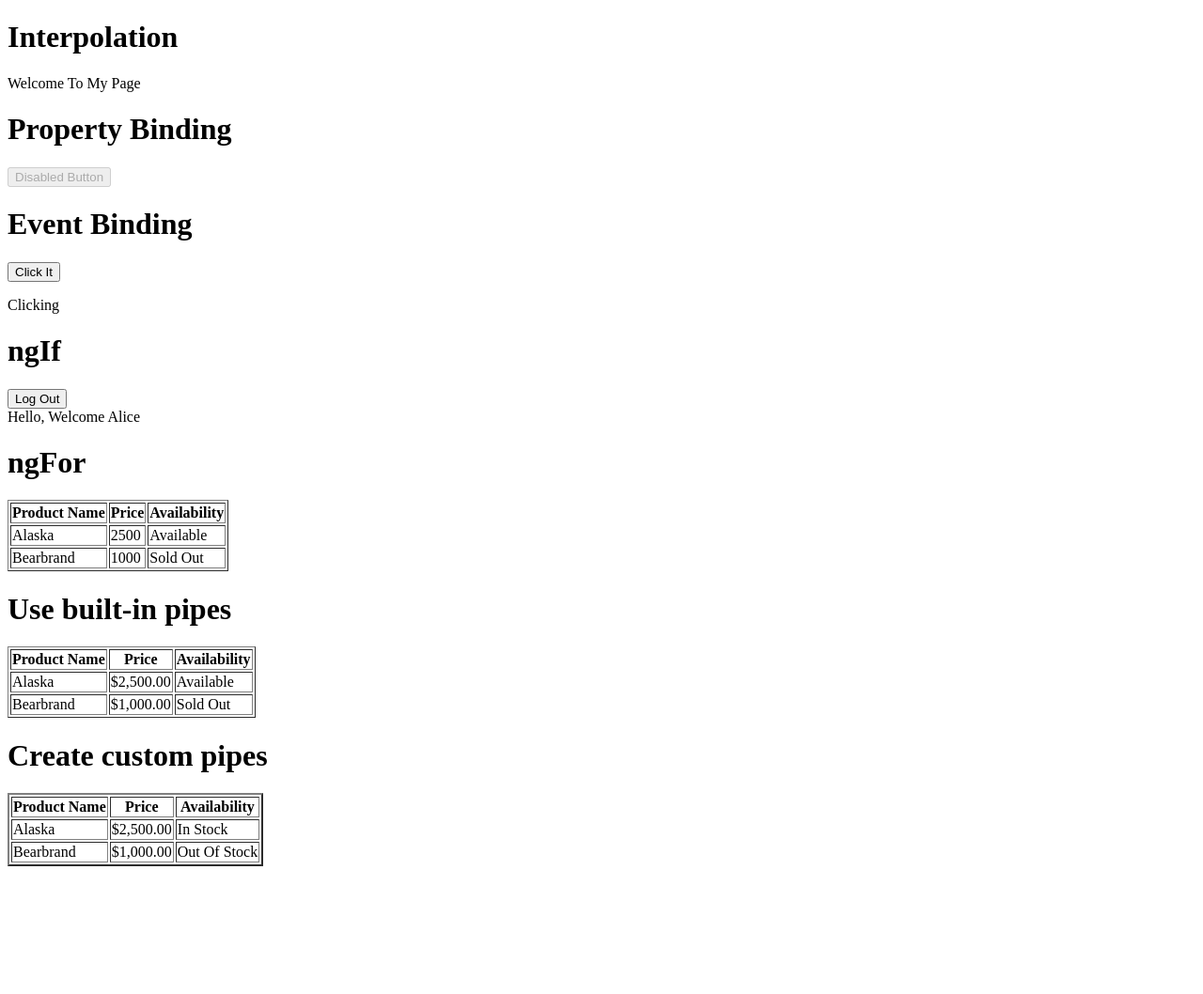
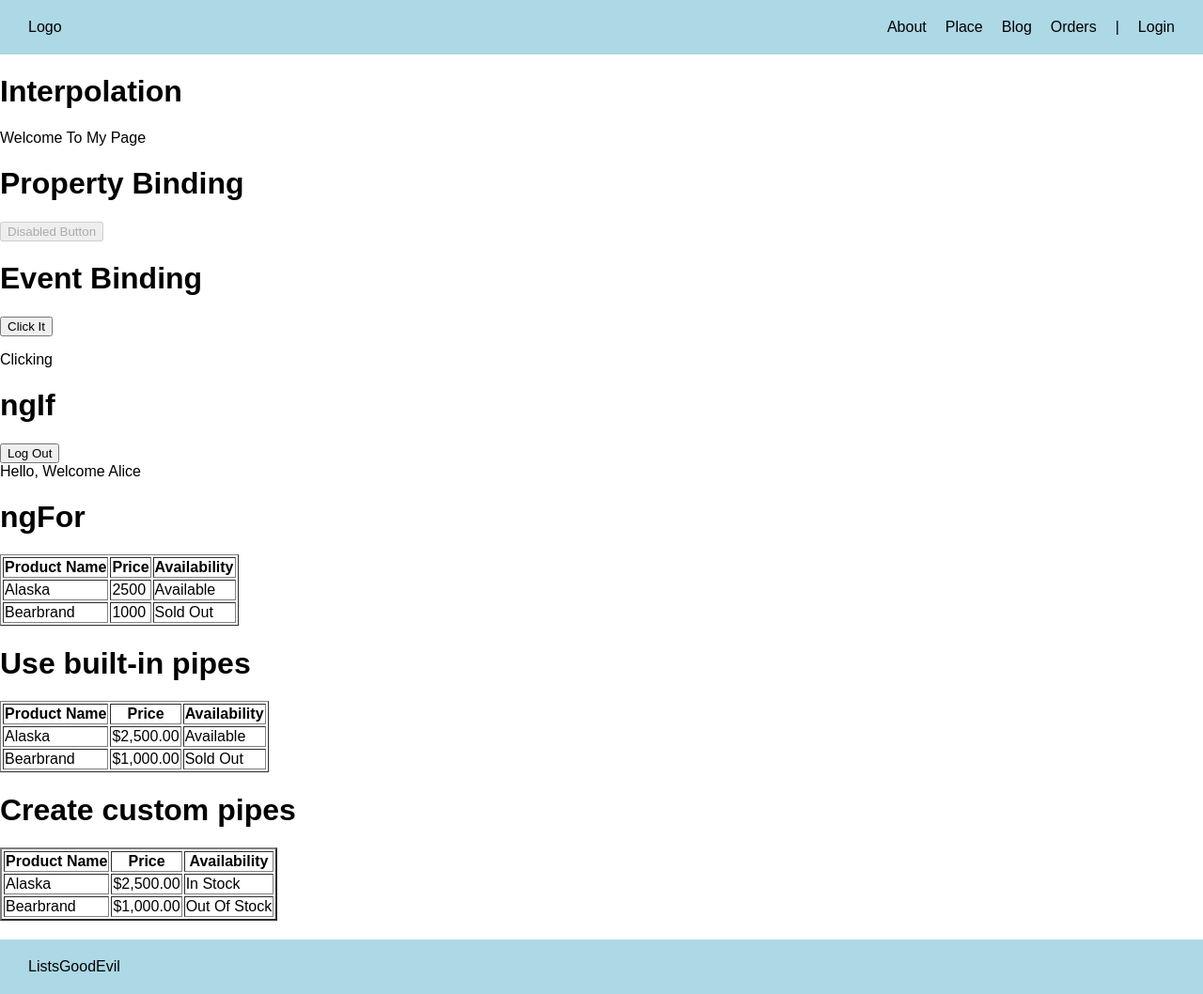
Before and after one commit to EmmanuelPangan/ojt-training, an Angular app: page /login in a window 1280 px wide. Shown: the whole page at 94% size. Before the commit the page ends 930 px from the top, so only its background shows below. Built offline with nearby package versions, Linux system fonts and the light colour scheme.

Commit message:
Create header and footer component

```diff
--- a/src/app/app.component.html
+++ b/src/app/app.component.html
@@ -1,4 +1,11 @@
+<app-head>
+
+</app-head>
 <app-header>
 
 
 </app-header>
+
+<app-foot>
+
+</app-foot>
--- a/src/app/app.module.ts
+++ b/src/app/app.module.ts
@@ -4,12 +4,16 @@ import { NgModule } from '@angular/core';
 import { AppComponent } from './app.component';
 import { HeaderComponent } from './header/header.component';
 import { AvailabilityStatusPipe } from './availability-status.pipe';
+import { HeadComponent } from './head/head.component';
+import { FootComponent } from './foot/foot.component';
 
 @NgModule({
   declarations: [
     AppComponent,
     HeaderComponent,
-    AvailabilityStatusPipe
+    AvailabilityStatusPipe,
+    HeadComponent,
+    FootComponent
   ],
   imports: [
     BrowserModule
--- a/src/app/foot/foot.component.css
+++ b/src/app/foot/foot.component.css
@@ -0,0 +1,7 @@
+#foot-container
+{
+        display: flex;
+    padding: 20px 30px;
+    margin-top: 20px;
+    background-color: lightblue;
+}
--- a/src/app/foot/foot.component.html
+++ b/src/app/foot/foot.component.html
@@ -1 +1,5 @@
-<p>foot works!</p>
+<div id="foot-container">
+    Lists
+    <div>Good</div>
+    <div>Evil</div>
+</div>
--- a/src/app/head/head.component.css
+++ b/src/app/head/head.component.css
@@ -0,0 +1,25 @@
+#container
+{
+    display: flex;
+    padding: 20px 30px;
+    margin-bottom: 20px;
+    background-color: lightblue;
+
+    #links
+    {
+        flex-grow: 1;
+        display: flex;
+        gap: 20px;
+        justify-content: right;
+
+
+    }
+    .link
+        {
+            cursor: pointer;
+            &:hover
+            {
+                color: blue;
+            }
+        }
+}
--- a/src/app/head/head.component.html
+++ b/src/app/head/head.component.html
@@ -1 +1,13 @@
-<p>head works!</p>
+<div id="container">
+    <div id="logo">
+        Logo
+    </div>
+    <div id="links">
+        <div class="link" routerLink="about">About</div>
+        <div class="link" routerLink="about">Place</div>
+        <div class="link" routerLink="about">Blog</div>
+        <div class="link" routerLink="about">Orders</div>
+        <div>|</div>
+        <div class="link" (click)="login()">Login</div>
+    </div>
+</div>
--- a/src/styles.css
+++ b/src/styles.css
@@ -1 +1,7 @@
 /* You can add global styles to this file, and also import other style files */
+
+body
+{
+    margin: 0px;
+    font-family: Arial, Helvetica, sans-serif;
+}
```
